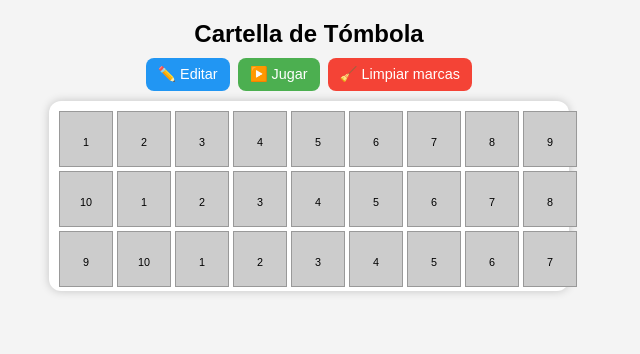
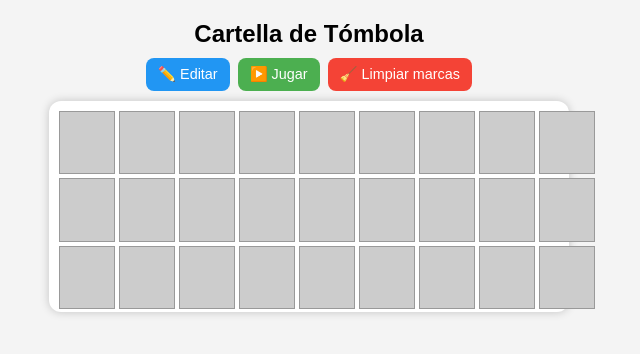
Before and after one commit to chamvi-host/tombola, a plain HTML site: page index.html in a window 1280 px wide. Shown: the whole page, without its empty margins (331-971 px from the left). Drawn offline with Linux system fonts and the light colour scheme.

Commit message:
Update index.html

```diff
--- a/index.html
+++ b/index.html
@@ -14,6 +14,61 @@
       margin: 0;
     }
     h1 { margin: 10px 0; font-size: 1.2rem; }
+
+    .cartella {
+      display: grid;
+      grid-template-columns: repeat(9, 1fr);
+      gap: 4px;
+      background: white;
+      padding: 10px;
+      border-radius: 12px;
+      box-shadow: 0 0 10px rgba(0,0,0,0.2);
+      width: 100%;
+      max-width: 420px;
+    }
+
+    .cell {
+      aspect-ratio: 1 / 1;
+      display: flex;
+      flex-direction: column;
+      justify-content: flex-start;
+      align-items: center;
+      border: 1px solid #999;
+      font-size: clamp(14px, 4vw, 18px);
+      background: #ccc;
+      position: relative;
+      padding-top: 5px;
+    }
+
+    .top-number {
+      width: 100%;
+      text-align: center;
+      font-size: 0.8em;
+      margin-bottom: 4px;
+      border: none;
+      background: transparent;
+      outline: none;
+    }
+
+    .cell input.cell-number {
+      width: 80%;
+      height: 60%;
+      border: none;
+      text-align: center;
+      font-size: inherit;
+      outline: none;
+      background: transparent;
+    }
+
+    .cell.number {
+      background: #fff;
+    }
+
+    .cell.marked {
+      background: #e53935;
+      color: #fff;
+      font-weight: bold;
+    }
 
     .controls {
       margin-bottom: 10px;
@@ -35,58 +90,6 @@
     .play { background: #4caf50; color: white; }
     .reset { background: #f44336; color: white; }
 
-    .cartella {
-      display: grid;
-      grid-template-columns: repeat(9, 1fr);
-      gap: 4px;
-      background: white;
-      padding: 10px;
-      border-radius: 12px;
-      box-shadow: 0 0 10px rgba(0,0,0,0.2);
-      width: 100%;
-      max-width: 420px;
-    }
-
-    .cell {
-      aspect-ratio: 1 / 1;
-      display: flex;
-      flex-direction: column;
-      justify-content: center;
-      align-items: center;
-      border: 1px solid #999;
-      font-size: clamp(14px, 4vw, 18px);
-      background: #ccc;
-      position: relative;
-    }
-
-    .cell input {
-      width: 100%;
-      height: 100%;
-      border: none;
-      text-align: center;
-      font-size: inherit;
-      outline: none;
-      background: transparent;
-    }
-
-    .cell .top-number {
-      position: absolute;
-      top: 2px;
-      font-size: 0.6em;
-      color: #000;
-      cursor: text;
-    }
-
-    .cell.number {
-      background: #fff;
-    }
-
-    .cell.marked {
-      background: #e53935;
-      color: #fff;
-      font-weight: bold;
-    }
-
     @media (min-width: 768px) {
       h1 { font-size: 1.5rem; }
       .cartella { max-width: 500px; }
@@ -95,6 +98,7 @@
 </head>
 <body>
   <h1>Cartella de Tómbola</h1>
+
   <div class="controls">
     <button class="edit" onclick="setEditMode(true)">✏️ Editar</button>
     <button class="play" onclick="setEditMode(false)">▶️ Jugar</button>
@@ -115,18 +119,16 @@
         const cell = document.createElement('div');
         cell.className = 'cell';
 
-        const topNum = document.createElement('input');
-        topNum.className = 'top-number';
-        topNum.type = 'text';
-        topNum.value = (i % 10) + 1; // número por defecto
-        topNum.maxLength = 2;
-        topNum.addEventListener('input', () => {
-          if (topNum.value.trim() === '') topNum.value = '';
-        });
-        cell.appendChild(topNum);
+        const topNumber = document.createElement('input');
+        topNumber.type = 'text';
+        topNumber.className = 'top-number';
+        topNumber.maxLength = 2;
+        topNumber.value = '';
+        cell.appendChild(topNumber);
 
         const input = document.createElement('input');
         input.type = 'text';
+        input.className = 'cell-number';
         input.maxLength = 2;
 
         input.addEventListener('input', () => {
@@ -139,7 +141,7 @@
         });
 
         cell.addEventListener('click', (e) => {
-          if (!editMode && cell.classList.contains('number') && e.target !== topNum) {
+          if (!editMode && cell.classList.contains('number') && e.target !== topNumber) {
             cell.classList.toggle('marked');
           }
         });
```
